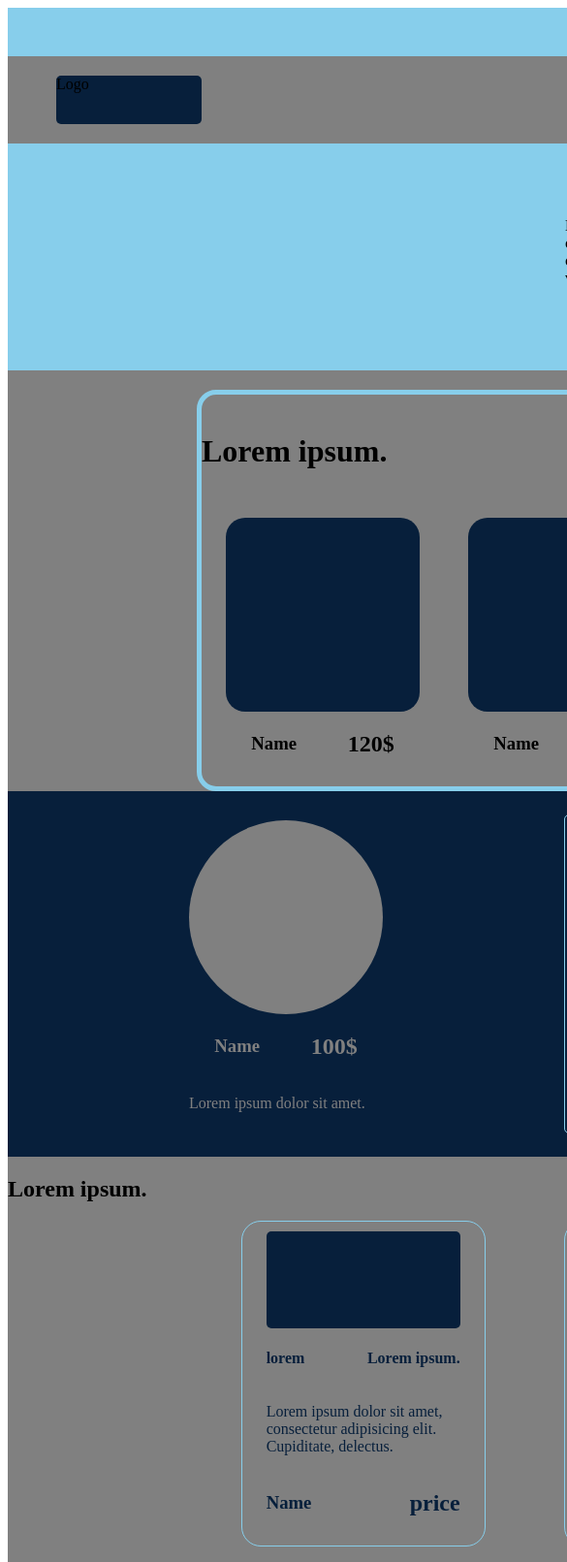
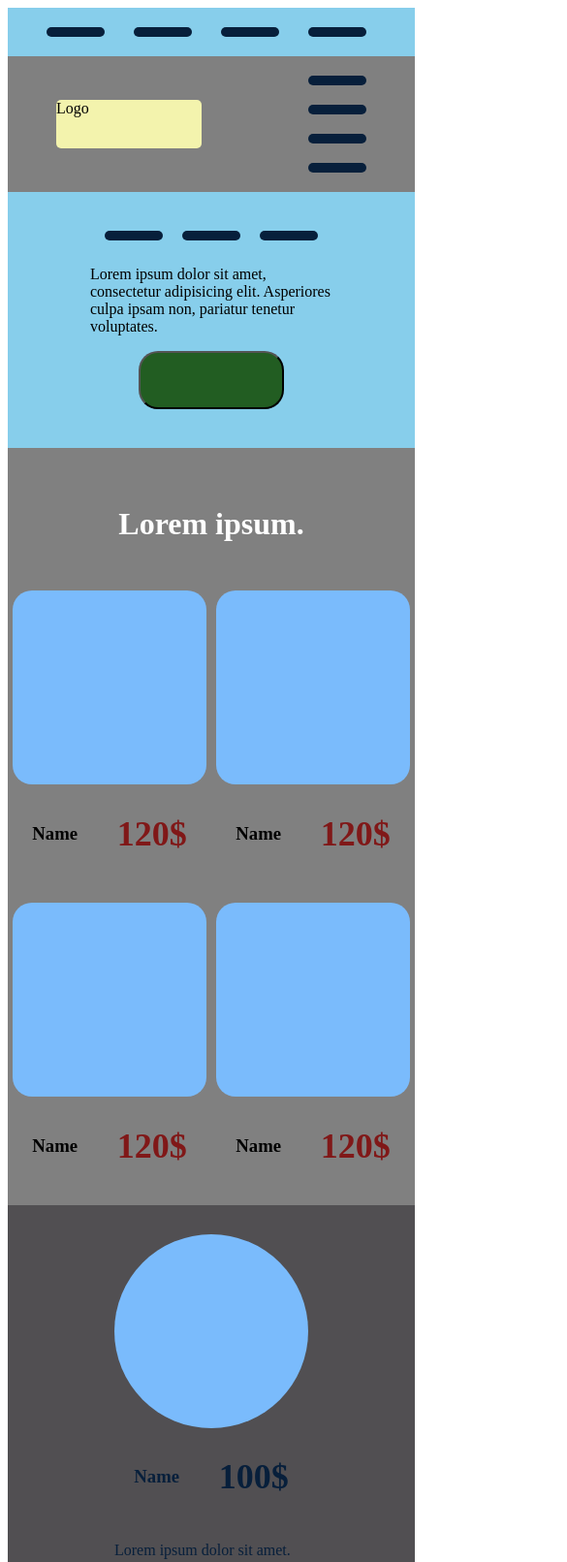
Before and after one commit to MariiaHavlo/Sep2021_htmlmodul, a plain HTML site: page hm5/index4-2.html in a window 390 px wide. Shown: the top 1611 px of the page at 97% size, 585 px wide, since content can reach past the window. Drawn offline with Linux system fonts and the light colour scheme.

Commit message:
hm5-media

```diff
--- a/hm5/index4-2.html
+++ b/hm5/index4-2.html
@@ -2,8 +2,11 @@
 <html lang="en">
 <head>
     <meta charset="UTF-8">
+    <meta name="viewport"
+          content="width=device-width, user-scalable=no, initial-scale=1.0, maximum-scale=1.0, minimum-scale=1.0">
     <title>Title</title>
     <link rel="stylesheet" href="main4-2.css">
+    <link rel="stylesheet" href="meta4-2.css">
 </head>
 <body>
 <div class="container bg-gray">
@@ -39,34 +42,34 @@
     </div>
     <div class="main bg-gray">
         <div class="blok-about-us br20">
-            <h1>Lorem ipsum.</h1>
+            <h1 class="title">Lorem ipsum.</h1>
             <div class="about-us-product">
                 <div class="target">
                     <div class="h200 bg-blu br20"></div>
                     <div class="price">
                         <h3>Name</h3>
-                        <h2>120$</h2>
+                        <h2 class="subtitle">120$</h2>
                     </div>
                 </div>
                 <div class="target">
                     <div class="h200 bg-blu br20"></div>
                     <div class="price">
                         <h3>Name</h3>
-                        <h2>120$</h2>
+                        <h2 class="subtitle">120$</h2>
                     </div>
                 </div>
                 <div class="target">
                     <div class="h200 bg-blu br20"></div>
                     <div class="price">
                         <h3>Name</h3>
-                        <h2>120$</h2>
+                        <h2 class="subtitle">120$</h2>
                     </div>
                 </div>
                 <div class="target">
                     <div class="h200 bg-blu br20"></div>
                     <div class="price">
                         <h3>Name</h3>
-                        <h2>120$</h2>
+                        <h2 class="subtitle">120$</h2>
                     </div>
                 </div>
             </div>
@@ -76,7 +79,7 @@
                 <div class="h200 r50 bg-gray"></div>
                 <div class="price">
                     <h3 class="txt-gray">Name</h3>
-                    <h2 class="txt-gray">100$</h2>
+                    <h2 class="subtitle txt-gray">100$</h2>
                 </div>
                 <p class="txt-gray">Lorem ipsum dolor sit amet.</p>
             </div>
@@ -84,8 +87,8 @@
                 <div class="target">
                     <div class="h200 r50 bg-gray"></div>
                     <div class="price">
-                        <h3 class="txt-gray">Name</h3>
-                        <h2 class="txt-gray">100$</h2>
+                        <h3 class=" txt-gray">Name</h3>
+                        <h2 class="subtitle txt-gray">100$</h2>
                     </div>
                     <p class="txt-gray">Lorem ipsum dolor sit amet.</p>
                 </div>
@@ -94,14 +97,14 @@
                 <div class="h200 r50 bg-gray"></div>
                 <div class="price">
                     <h3 class="txt-gray">Name</h3>
-                    <h2 class="txt-gray">100$</h2>
+                    <h2 class="subtitle txt-gray">100$</h2>
                 </div>
                 <p class="txt-gray">Lorem ipsum dolor sit amet.</p>
             </div>
 
         </div>
         <div class="main-menu">
-            <h2>Lorem ipsum.</h2>
+            <h2 class="subtitle-menu">Lorem ipsum.</h2>
             <div class="menu-item">
                 <div class="higlight br20 ">
                     <div class="target">
@@ -112,44 +115,12 @@
                         </div>
                         <p class="txt-blu">Lorem ipsum dolor sit amet, consectetur adipisicing elit. Cupiditate,
                             delectus.</p>
-                        <div class="menu-price">
-                            <h3 class="txt-blu">Name</h3>
-                            <h2 class="txt-blu">price</h2>
-                        </div>
+
                     </div>
-
-
-                </div>
-                <div class="higlight br20 ">
-                    <div class="target">
-                        <div class="h100 w200 bg-blu br"></div>
-                        <div class="menu-price">
-                            <h4 class="txt-blu">lorem</h4>
-                            <h4 class="txt-blu">Lorem ipsum.</h4>
-                        </div>
-                        <p class="txt-blu">Lorem ipsum dolor sit amet, consectetur adipisicing elit. Cupiditate,
-                            delectus.</p>
-                        <div class="menu-price">
-                            <h3 class="txt-blu">Name</h3>
-                            <h2 class="txt-blu">price</h2>
-                        </div>
-                    </div>
-
-
-                </div>
-                <div class="higlight br20 ">
-                    <div class="target">
-                        <div class="h100 w200 bg-blu br"></div>
-                        <div class="menu-price">
-                            <h4 class="txt-blu">lorem</h4>
-                            <h4 class="txt-blu">Lorem ipsum.</h4>
-                        </div>
-                        <p class="txt-blu">Lorem ipsum dolor sit amet, consectetur adipisicing elit. Cupiditate,
-                            delectus.</p>
-                        <div class="menu-price">
-                            <h3 class="txt-blu">Name</h3>
-                            <h2 class="txt-blu">price</h2>
-                        </div>
+                    <div class="line bg-sblu"></div>
+                    <div class="menu-price">
+                        <h3 class="txt-blu">Name</h3>
+                        <h2 class="txt-blu">price</h2>
                     </div>
 
                 </div>
@@ -162,10 +133,11 @@
                         </div>
                         <p class="txt-blu">Lorem ipsum dolor sit amet, consectetur adipisicing elit. Cupiditate,
                             delectus.</p>
-                        <div class="menu-price">
-                            <h3 class="txt-blu">Name</h3>
-                            <h2 class="txt-blu">price</h2>
-                        </div>
+                    </div>
+                    <div class="line bg-sblu"></div>
+                    <div class="menu-price">
+                        <h3 class="txt-blu">Name</h3>
+                        <h2 class="txt-blu">price</h2>
                     </div>
 
                 </div>
@@ -178,11 +150,12 @@
                         </div>
                         <p class="txt-blu">Lorem ipsum dolor sit amet, consectetur adipisicing elit. Cupiditate,
                             delectus.</p>
+                    </div>
+                    <div class="line bg-sblu"></div>
                         <div class="menu-price">
                             <h3 class="txt-blu">Name</h3>
                             <h2 class="txt-blu">price</h2>
                         </div>
-                    </div>
 
                 </div>
                 <div class="higlight br20 ">
@@ -194,11 +167,46 @@
                         </div>
                         <p class="txt-blu">Lorem ipsum dolor sit amet, consectetur adipisicing elit. Cupiditate,
                             delectus.</p>
+                    </div>
+                    <div class="line bg-sblu"></div>
                         <div class="menu-price">
                             <h3 class="txt-blu">Name</h3>
                             <h2 class="txt-blu">price</h2>
                         </div>
+
+                </div>
+                <div class="higlight br20 ">
+                    <div class="target">
+                        <div class="h100 w200 bg-blu br"></div>
+                        <div class="menu-price">
+                            <h4 class="txt-blu">lorem</h4>
+                            <h4 class="txt-blu">Lorem ipsum.</h4>
+                        </div>
+                        <p class="txt-blu">Lorem ipsum dolor sit amet, consectetur adipisicing elit. Cupiditate,
+                            delectus.</p>
                     </div>
+                    <div class="line bg-sblu"></div>
+                        <div class="menu-price">
+                            <h3 class="txt-blu">Name</h3>
+                            <h2 class="txt-blu">price</h2>
+                        </div>
+
+                </div>
+                <div class="higlight br20 ">
+                    <div class="target">
+                        <div class="h100 w200 bg-blu br"></div>
+                        <div class="menu-price">
+                            <h4 class="txt-blu">lorem</h4>
+                            <h4 class="txt-blu">Lorem ipsum.</h4>
+                        </div>
+                        <p class="txt-blu">Lorem ipsum dolor sit amet, consectetur adipisicing elit. Cupiditate,
+                            delectus.</p>
+                    </div>
+                    <div class="line bg-sblu"></div>
+                        <div class="menu-price">
+                            <h3 class="txt-blu">Name</h3>
+                            <h2 class="txt-blu">price</h2>
+                        </div>
 
                 </div>
             </div>
--- a/hm5/main4----1.css
+++ b/hm5/main4----1.css
@@ -61,7 +61,7 @@
     width: 100px;
     display: block;
     justify-content: center;
-    align-items: center;
+    align-items: baseline;
 
 }
 .item{
--- a/hm5/main4-2.css
+++ b/hm5/main4-2.css
@@ -185,6 +185,11 @@ h1{
     justify-content: space-around;
     row-gap: 20px;
 }
+.line{
+    height: 1px;
+    width: 250px;
+    margin: 0 auto;
+}
 /*delivery*/
 .delivery{
     width: 800px;
--- /dev/null
+++ b/hm5/meta4-1.css
@@ -0,0 +1,51 @@
+@media screen and (max-width: 400px){
+    .container{
+        background-color: #1f033a;
+        width: 400px;
+    }
+    .bg-gray{
+        background-color: #1f033a;
+    }
+    .txt-gray{
+        text-align: center;
+    }
+    .h5,.w40,.w20 {
+        background-color: white;
+    }
+    .h100{
+        margin: 0 auto;
+
+    }
+    .h100{
+        background-color: gray;
+    }
+    .menu{
+        width: 350px;
+    }
+    .menu-item{
+        width: 150px;
+        margin-bottom: 20px;
+    }
+    .menu-box{
+        flex-wrap: wrap;
+    }
+    .item{
+        height: 600px;
+    }
+    .item-all{
+        width: 400px;
+
+        display: flex;
+        flex-wrap: wrap;
+        align-items: baseline;
+
+    }
+
+    .item-block{
+        width: 300px;
+    }
+    .highlight{
+      border: none;
+        width: 300px;
+    }
+}
--- /dev/null
+++ b/hm5/meta4-2.css
@@ -0,0 +1,83 @@
+@media screen and (max-width: 420px) {
+
+    .container{
+        width: 420px;
+    }
+
+    .nav{
+        align-items: center;
+        column-gap: 30px;
+    }
+
+    .logo{
+        background-color: #f3f3ad;
+    }
+
+    .item{
+        flex-direction: column;
+        row-gap: 20px;
+
+    }
+    .button{
+        width: 150px;
+        height: 60px;
+        background-color: #225d22;
+    }
+    .blok-about-us{
+        max-width: 420px;
+        border: none;
+    }
+    .about-us-product{
+        justify-content: space-between;
+        flex-wrap: wrap;
+        width: 100%;
+    }
+    .title{
+        text-align: center;
+        color: white;
+    }
+    .h200{
+        background-color: #7abbfc;
+    }
+    .subtitle{
+        color: #801818;
+        font-size: 36px;
+    }
+    .catalog{
+        flex-wrap: wrap;
+    }
+    .menu-item{
+        width: 100%;
+    }
+    .txt-gray{
+        color: #071f3b;
+    }
+    .catalog{
+        background-color: #514f52;
+    }
+    .higlight{
+        width: 350px;
+    }
+    .line{
+        width: 350px;
+    }
+    .menu-price{
+        justify-content: space-around;
+    }
+    .subtitle-menu{
+        color: white;
+        text-align: center;
+    }
+    .delivery{
+        display: block;
+    }
+    .w30{
+        width: 60px;
+    }
+    .h30{
+       height: 60px;
+    }
+    .select{
+        display: none;
+    }
+}
```
Also changed, not shown: hm5/index4-1.html (+3 -0 lines).
